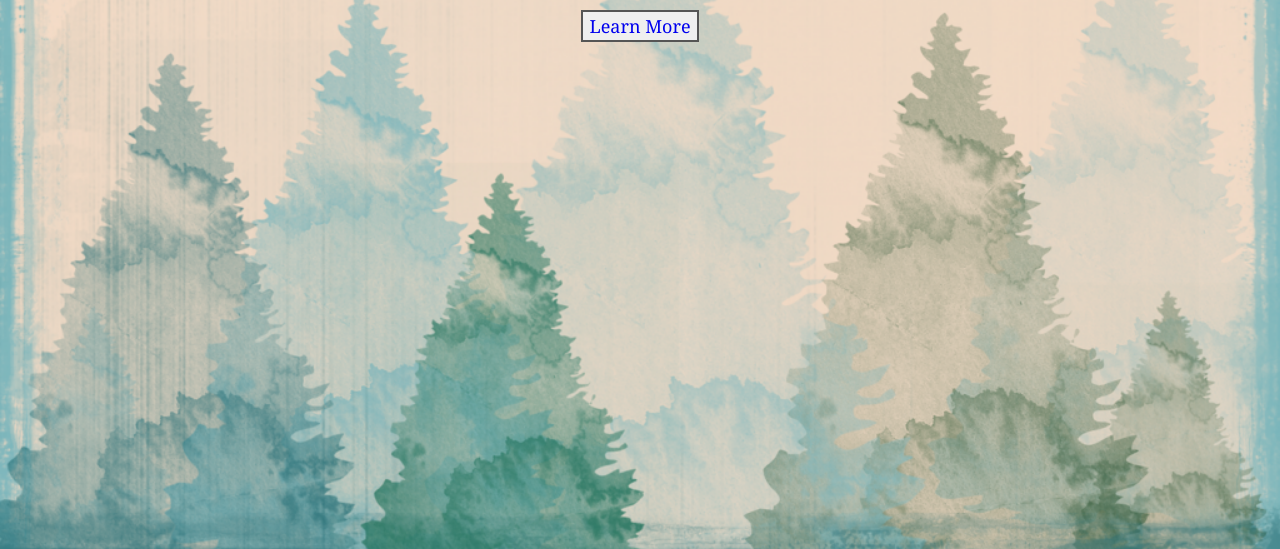
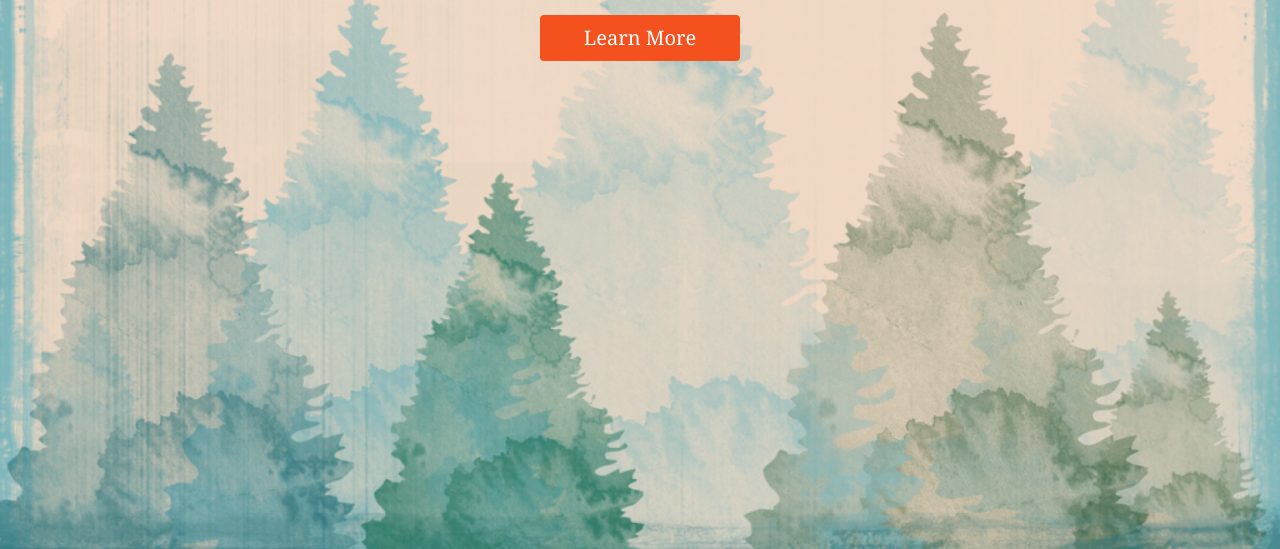
Before and after one commit to clarencedave/seattleangel, a Gatsby site: page / in a window 1280 px wide. Shown: the part 251-800 px from the top of the page. Built offline with nearby package versions, Linux system fonts and the light colour scheme; Gatsby itself is replaced by a stand-in of ours.

Commit message:
button changed

```diff
--- a/src/components/header.js
+++ b/src/components/header.js
@@ -14,6 +14,7 @@
       marginBottom: '1.45rem',
     }}
   >
+
     <div
       style={{
         margin: '0 auto',
--- a/src/components/layout.css
+++ b/src/components/layout.css
@@ -83,12 +83,6 @@
 }
 
 
-.button1 {
-  color: white;
-  border: 2px solid #555555;
-
-}
-
 
 
 .inside {
@@ -127,6 +121,44 @@
 
 
 
+.button {
+  border-radius: 4px;
+  background-color: #f4511e;
+  border: none;
+  color: #FFFFFF;
+  text-align: center;
+  font-size: 20px;
+  padding: 10px;
+  width: 200px;
+  transition: all 0.5s;
+  cursor: pointer;
+  margin: 5px;
+}
+
+.button span {
+  cursor: pointer;
+  display: inline-block;
+  position: relative;
+  transition: 0.5s;
+}
+
+.button span:after {
+  content: '\00bb';
+  position: absolute;
+  opacity: 0;
+  top: 0;
+  right: -20px;
+  transition: 0.5s;
+}
+
+.button:hover span {
+  padding-right: 25px;
+}
+
+.button:hover span:after {
+  opacity: 1;
+  right: 0;
+}
 
 
 
--- a/src/pages/index.js
+++ b/src/pages/index.js
@@ -10,7 +10,7 @@
     <p class="line-1 anim-typewriter">A non-profit corporation. Sparking the flame of angel investing in the Northwest.</p>
 
 
-    <button class="button1"><a href = "markdown">Learn More</a></button>
+    <button class=" button "><span>Learn More </span></button>
     <div style={{ maxWidth: '300px', marginBottom: '1.45rem' }}>
 
 
```
